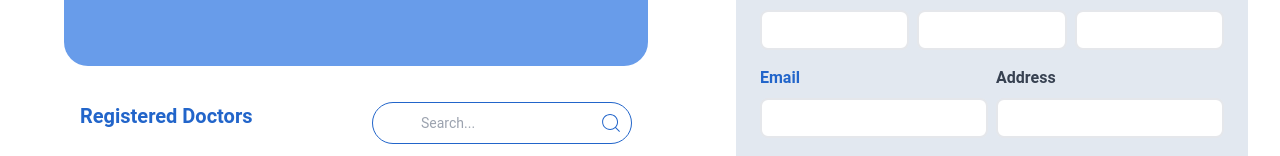
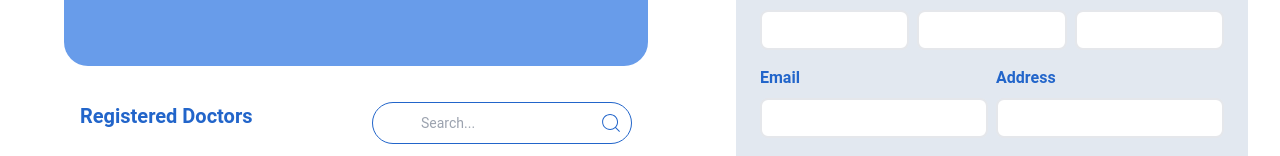
Before and after one commit to tandukar/PatientManagementSystem, a React (Vite) app in the folder client/: page /admin in a window 1280 px wide. Shown: the part 246-402 px from the top of the page. Built offline with nearby package versions, Linux system fonts and the light colour scheme.

Commit message:
fixing colors

```diff
--- a/client/src/components/pages/adminDashboard/Doctor/DocDashboard.jsx
+++ b/client/src/components/pages/adminDashboard/Doctor/DocDashboard.jsx
@@ -146,7 +146,7 @@ const DocDashboard = () => {
                 </div>
 
                 <div className=" md:container md:mx-auto ">
-                  <label className="form-label inline-block mb-2 text-gray-700">
+                  <label className="form-label inline-block mb-2 text-custom-blue">
                     Address
                   </label>
                   <input
```
